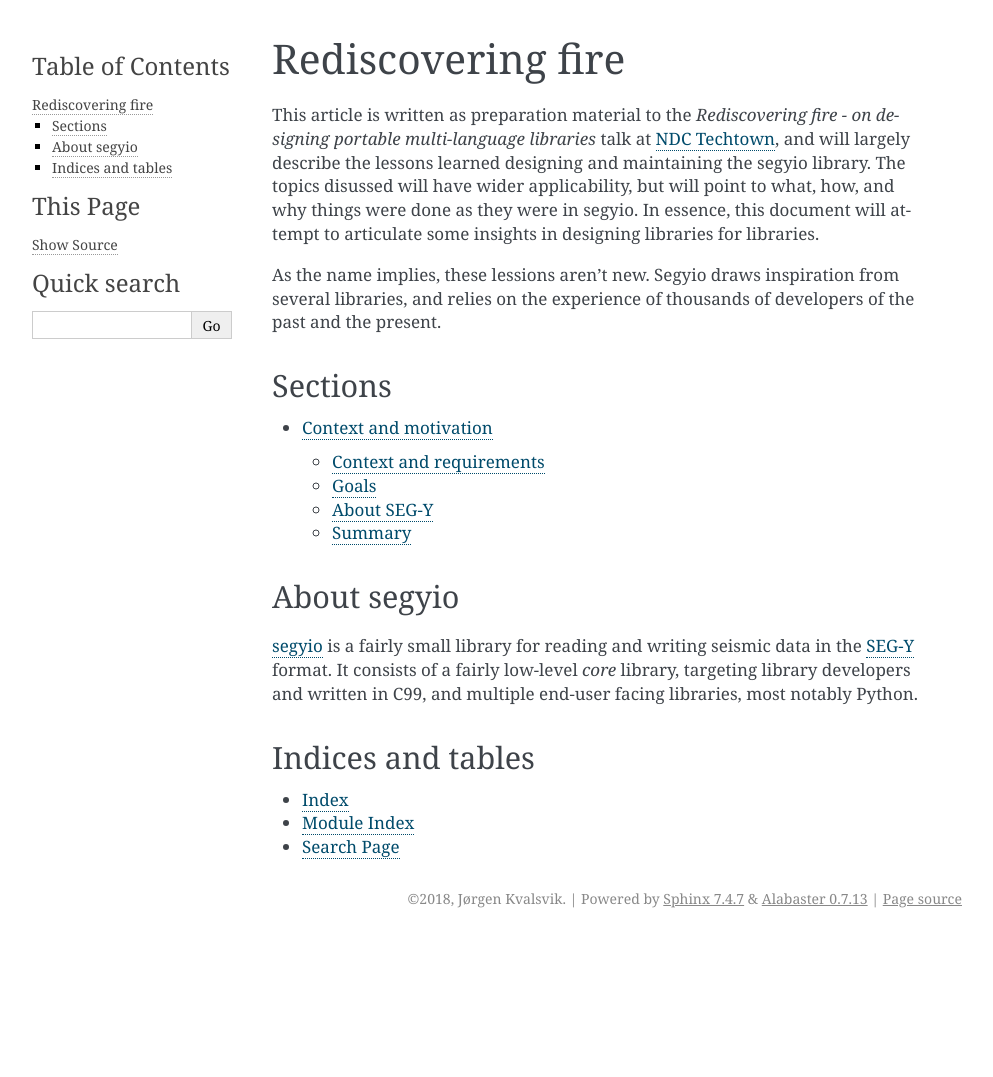
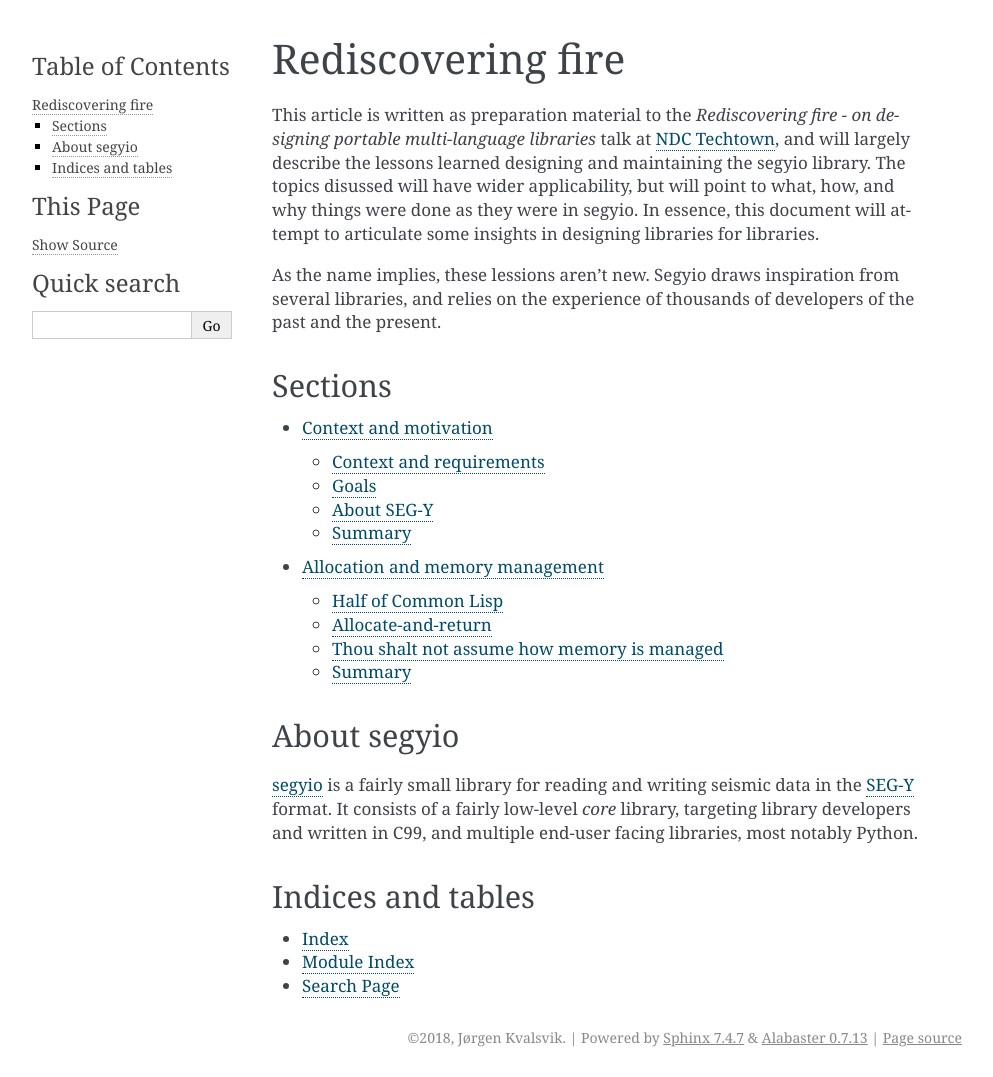
Before and after one commit to jokva/talks, a Sphinx documentation site: the page built from rediscovering-fire/source/index.rst, in a window 1280 px wide. Shown: the whole page, without its empty margins (148-1141 px from the left). Built offline with Sphinx 7.4.7, drawn with Linux system fonts in a browser that asks for light colours; before the commit the page ends 938 px from its top, so only the background shows below that; some of the changed lines change nothing that is shown.

Commit message:
Add allocation section

```diff
--- /dev/null
+++ b/rediscovering-fire/source/allocation.rst
@@ -0,0 +1,206 @@
+Allocation and memory management
+================================
+This section discusses allocation, resource management, and the resulting
+effect on overall library design.
+
+.. _PETSc: https://www.mcs.anl.gov/petsc/
+.. _REPL: https://en.wikipedia.org/wiki/Read-eval-print_loop
+.. _buffer object: https://docs.python.org/3/c-api/buffer.html
+
+Half of Common Lisp
+-------------------
+C and its standard library (I'm deliberately not considering common unix
+libraries here) is pretty tiny, so for a very long time, large C libraries have
+assumed that virtually nothing pre-written was available, and consequently
+written it for their project.  This is so common it's known as `Greenspun's
+tenth rule <https://en.wikipedia.org/wiki/Greenspun%27s_tenth_rule>`_:
+
+    Any sufficiently complicated C or Fortran program contains an ad-hoc,
+    informally-specified, bug-ridden, slow implementation of half of Common
+    Lisp
+
+I think that a good example of this is the PETSc_ library, a popular package in
+C for scientific computing. Here's a snippet initialising a vector ``x``, and
+copying into ``u`` and ``b``.
+
+.. code-block:: c
+
+    VecCreate(PETSC_COMM_WORLD,&x);
+    PetscObjectSetName((PetscObject) x, "Solution");
+    VecSetSizes(x,PETSC_DECIDE,n);
+    VecSetFromOptions(x);
+    VecDuplicate(x,&b);
+    VecDuplicate(x,&u);
+
+Code example from `PETSc tutoral ex1
+<http://www.mcs.anl.gov/petsc/petsc-current/src/ksp/ksp/examples/tutorials/ex1.c.html>`_
+
+Granted, it's fairly straight forward if you're writing your application in C,
+but let's assume we want to use this vector in a Python program. Python has no
+concept of PETSc's custom (and opaque) vector type, so to make use of it, the
+extension must implement a new Python class that either:
+
+1. Implements methods that map onto the Vector functions in PETSc
+2. Implements Python's Container protocol (``__getitem__``, ``__len__`` etc),
+   massage the arguments and forward to PETSc, and allows information to flow
+   back into Python
+
+While 1. is simple, and familiar to a seasoned PETSc dev programming in Python,
+it lends itself to a clumsy *Python* library. The REPL_ won't print data
+nicely, it won't be usable in ``for _ in _`` contexts, and ``len(x)`` fails.
+Numpy is the de facto standard package for scientific computing in Python, and
+one of its major benefits is behaving very similar to how Python's own list
+(``[]``) the ``numpy.ndarray`` really is. Programs using this library will
+technically be Python, but largely feel like C with Python syntax.
+
+Option 2. is a lot of work, but the resulting library ends up looking like
+Python code. Since PETSc protects types behind a pointers, no third party
+library can be leveraged to help this work, or automate it, and it won't nicely
+integrate with Numpy or other libraries.
+
+None of these solutions solve the issue of resource management, and a
+considerable amount of code will have to be commited to bridge the gap between
+the lifetime models of PETSc and Python. That work can be delegated to user
+(Python) code, but if you have to carefully manage memory, you might as well
+write C.
+
+There's another problem neither of these approaches solve: what if I want to
+return a Numpy array from a function? Granted, the arrays can be copied inside
+python (assuming option 2), but that might introduce a significant overhead, or
+place a potential extra burden on clients.
+
+Both of these solutions means that a *substantial* amount of code has to be
+written to leverage the C core, and the resulting in a less ergonomic Python
+library.
+
+Allocate-and-return
+-------------------
+segyio reads chunks seismic data, *traces*, from a file. The very first
+prototype of segyio (that part never made it to the published repository)
+looked something like this:
+
+.. code-block:: c
+
+    float* read_trace( segy_file*, int trace_number );
+
+Which, granted, is pretty simple, but has some glaring issues:
+
+- How do I release? ``free``? ``delete``? Is it managed internally?
+- Buffers can no longer be reused, so every read *must* pay the price of
+  allocation
+- Multiple traces can no longer be stored in the same allocation.
+- How is this float-array exposed as a Python object?
+
+It has some additional problems, but they will be discussed in other sections.
+
+This was one of the first issues that *radically* changed the design of segyio,
+because SEG-Y files often describe geometric *volumes*, cubes, of the
+subsurface. This introduces the concept of intersecting *lines*, which in the
+file is a set of consecutive traces (which go in depth).
+
+Simplified, reading a line would result in a function like this:
+
+.. code-block:: c
+
+    float* read_line(segy_file* fp, int line_number) {
+        int trace_length = fp->trace_length * sizeof(float);
+        int start = start_of_line(fp, line_number);
+        int end = start + fp->line_length;
+
+        float* line = malloc(trace_length * fp->line_length);
+        int pos = 0;
+
+        for( int i = start; i < end; ++i ) {
+            float* trace = read_trace(fp, i);
+            memcpy(line + pos, trace, trace_length);
+            free(trace);
+            pos += trace_length;
+        }
+
+        return line;
+    }
+
+Because read_trace allocates, which is convenient in calling C code as the
+caller doesn't need to know upfront how much memory is needed, it is now
+impossible to use this function in *any* other context than reading single
+traces, without taxing the allocator heavily, or copying all the data twice.
+
+While sometimes *convenient* to not worry about size, and just get nicely laid
+out memory back, remember that the consumers are *other library writers*, and
+it's safe to assume they can figure out much is needed - in fact, they often
+*want* to lay out memory in a certain way, or merge several C operations into a
+single, larger user-facing function.
+
+Thou shalt not assume how memory is managed
+-------------------------------------------
+The previous bit touches is the first rediscovery made in segyio, a detail I
+have sinced noticed is prevalent in a lot of the older libraries - almost all
+functions take their memory buffer as an argument, and few functions (visibly)
+allocates. Some examples from the C standard library:
+
+.. code-block:: c
+
+    size_t fread(void* ptr, size_t size, size_t nmemb, FILE* stream);
+    int sprintf(char* buffer, const char* format, ...);
+    char* strcat(char* dest, const char* src);
+    void* memcpy(void* dest, const void* src, size_t n);
+
+When designing libraries for libraries, you **do not get to assume how your
+client manages resources**. Maybe they want a memory pool, maybe stuff is ref
+counted, maybe there's a tracing gc somewhere, maybe they prefer a large,
+up-front allocation, or have some other, exotic allocator. If your target group
+is application writers, some assumptions on their behalf is often welcome.
+
+Memory is still necessary for a lot of functions to operate. In segyio, only
+one function (publically [#]_) allocates, the ``segy_open`` function. All other
+functions assume memory is allocated and meet expectations, and are managed
+externally. One common criticism of C and its standard library is its unsafety,
+which is very real, and this lession does nothing do alleviate that.
+
+This places a larger burden on host language library developers, but give a lot
+of flexibility. In segyio's Python extension, all memory is allocated by
+creating empty Numpy array *in Python*, so even the Python-C layer no
+allocation is done, and memory is properly registered with the Python runtime.
+In fact, the extension code does not know at all that it is Numpy that provides
+the memory - all it sees is a `buffer object`_, and the Python code is free to
+replace Numpy with something else. This has proven to scale very for segyio,
+where resource allocation has been rewritten at least three times (invisibly to
+the user).
+
+For a motivating example, consider the following Python program, which prints
+the mean value of every individual trace:
+
+.. code-block:: python
+
+    for trace in f.trace[:]:
+        print(trace.mean())
+
+This allocates one, 1, buffer under the hood, and reuses that, since it knows
+it's in an iterable context, and that no modifications o the ``trace`` variable
+will carry on to the next iteration. I measured this by running it ten million
+times on a simple file, and found that re-using the buffer *doubled* the speed
+of the program.
+
+This would not have been possible if the core did not work with caller-provided
+buffers.
+
+Since memory is now assumed to always be there, and correct, the tedious manual
+memory management of C goes away, which does make a lot of code a lot simpler,
+at the cost of documenting expectations and requirements.
+
+Summary
+-------
+This section discussed the drawbacks of *hiding allocations*, and returning
+freshly allocated memory from functions with the expectation that callers
+release it later, and demonstrates why libraries for libraries should always
+assume its memory is externally managed, and take it by argument.
+
+Briefly, assuming memory is allocated, managed, and correct makes the library
+simpler, and leaves the author of the module using the library the flexbility
+needed to make the right choices *for that environment*. Choices that are
+drastically different in Python, C++, Common Lisp, and Julia.
+
+.. [#] ``segy_readsubtr`` and ``segy_writesubtr`` will allocate and free upon
+       when reading non-contiguous ranges, unless the ``rangebuf`` parameter is
+       specified, in which case it will assume it is large enough, and use
+       that.
--- a/rediscovering-fire/source/index.rst
+++ b/rediscovering-fire/source/index.rst
@@ -22,6 +22,7 @@
    :maxdepth: 2
 
    context
+   allocation
 
 About segyio
 ============
```
